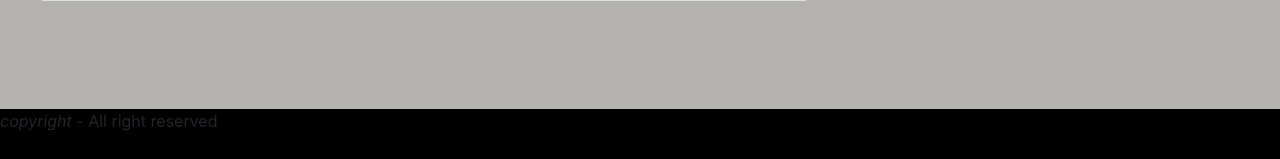
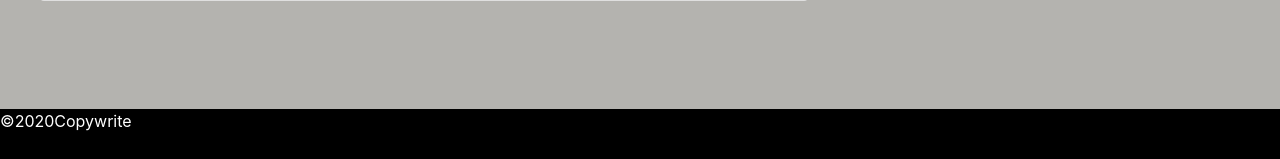
Before and after one commit to LucasWinslow/Bootstrap-Portfolio, a PHP site: page / in a window 1280 px wide. Shown: the part 641-800 px from the top of the page. Run offline with PHP 8.4, Linux system fonts and the light colour scheme.

Commit message:
Footer was fixed

```diff
--- a/contact.html
+++ b/contact.html
@@ -92,9 +92,7 @@
         <p>&copy;2020Copywrite</p>
     </div>
 
-    <div id="part2">
-        <p id="txt6"><i class="material-icons tiny"> copyright</i> - All right reserved</p>
-    </div>
+
 
 </body>
 
--- a/index.css
+++ b/index.css
@@ -23,16 +23,14 @@ body{
     background-color: rgb(180, 179, 175) ;
 }
 
-#footer{
-    position: fixed;
-    bottom: 0;
-}
 
-#part2 {
+
+#footer {
     width: 100%;
     height: 50px;
     background-color: black;
     position: fixed;
     bottom:0;
+    color: white;
 
 }
--- a/index.html
+++ b/index.html
@@ -76,9 +76,7 @@
         <p>&copy;2020Copywrite</p>
     </div>
 
-    <div id="part2">
-        <p id="txt6"><i class="material-icons tiny"> copyright</i> - All right reserved</p>
-    </div>
+
 
 
 </body>
--- a/portfolio.html
+++ b/portfolio.html
@@ -74,9 +74,6 @@
         <p>&copy;2020Copywrite</p>
     </div>
 
-    <div id="part2">
-        <p id="txt6"><i class="material-icons tiny"> copyright</i> - All right reserved</p>
-    </div>
 </body>
 
 </html>
```
